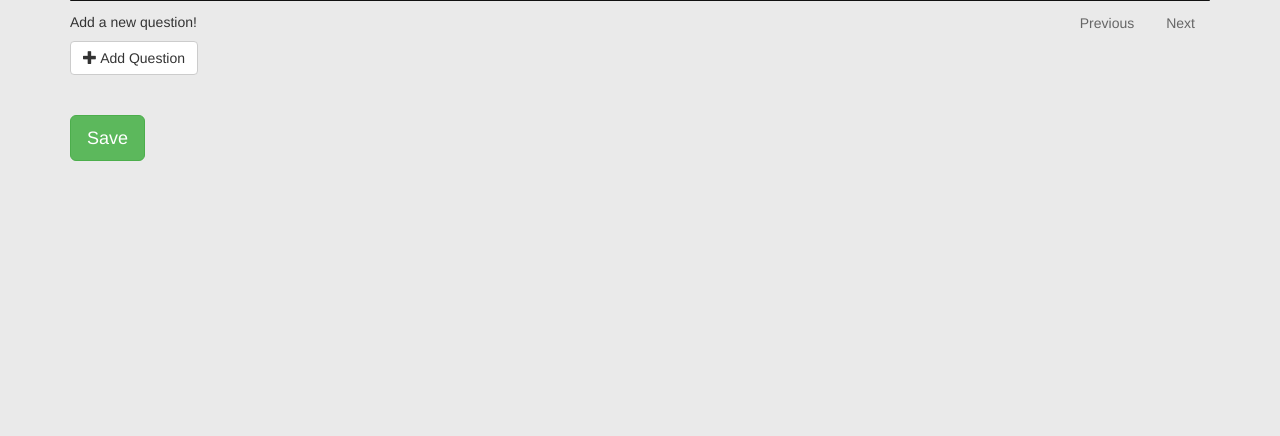
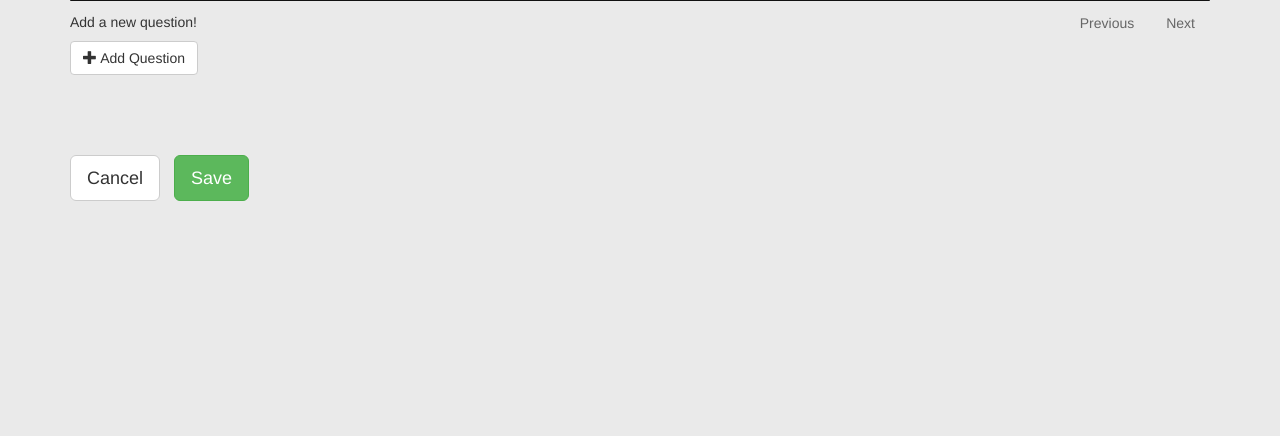
Before and after one commit to nischalshrestha/recognize, a Python web app: template templates/create.html in a window 1280 px wide. Shown: the part 364-800 px from the top of the page. Run offline with Jinja, Linux system fonts and the light colour scheme; the template is opened without the code that fills it, so the values that code supplies are empty; some libraries are stand-ins or nearby versions.

Commit message:
Added cancel button to navigate Match

```diff
--- a/static/css/base.css
+++ b/static/css/base.css
@@ -152,10 +152,13 @@ form label {
   padding: 7px 9px;
 }
 
+#submit {
+  margin-top: 80px;
+}
+
 #upload_image {
-  display: block;
   position: relative;
-  top: 40px;
+  left: 10px;
 }
 
 /* Rows */
--- a/templates/create.html
+++ b/templates/create.html
@@ -44,7 +44,7 @@
                 <div class="form-inline">
                     <div class="form-group">
                         <label for="gameTitle">Title</label>
-                        <input class="form-control" type="text" id="gameTitle" name="game" placeholder="Game" value="{{ game_store.title}}"> <!--This might do for inserting previous title-->
+                        <input class="form-control" type="text" id="gameTitle" name="game" placeholder="Title" value="{{ game_store.title}}"> <!--This might do for inserting previous title-->
                     </div>
                     <div class="form-group">
                         <label for="categoryTitle">Category</label>
@@ -70,9 +70,10 @@
             <!-- <div class="container"> -->
             <a id="add_question" href="question" class="btn btn-default btn-m" type="submit"><span class="glyphicon glyphicon-plus" aria-hidden="true"></span> Add Question</a>
             <!-- </div> -->
-            <!-- <div class="container"> -->
-            <button id="upload_image" type="submit" class="btn btn-success btn-lg">Save</button>
-            <!-- </div> -->
+            <div id="submit" class="row">
+                <a id="cancel" href="match" class="btn btn-default btn-lg" type="submit">Cancel</a>
+                <button id="upload_image" type="submit" class="btn btn-success btn-lg">Save</button>
+            </div>
             <!--
             <script type="text/javascript">
                 $('.bordered tr').mouseover(function(){
```
Also changed, not shown: templates/question.html (+5 -2 lines).
